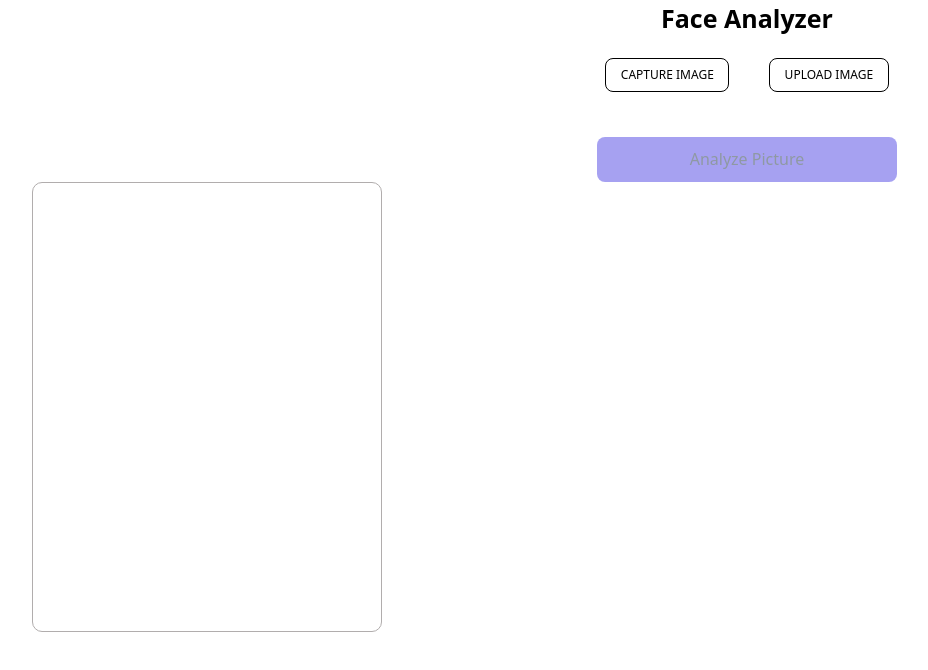
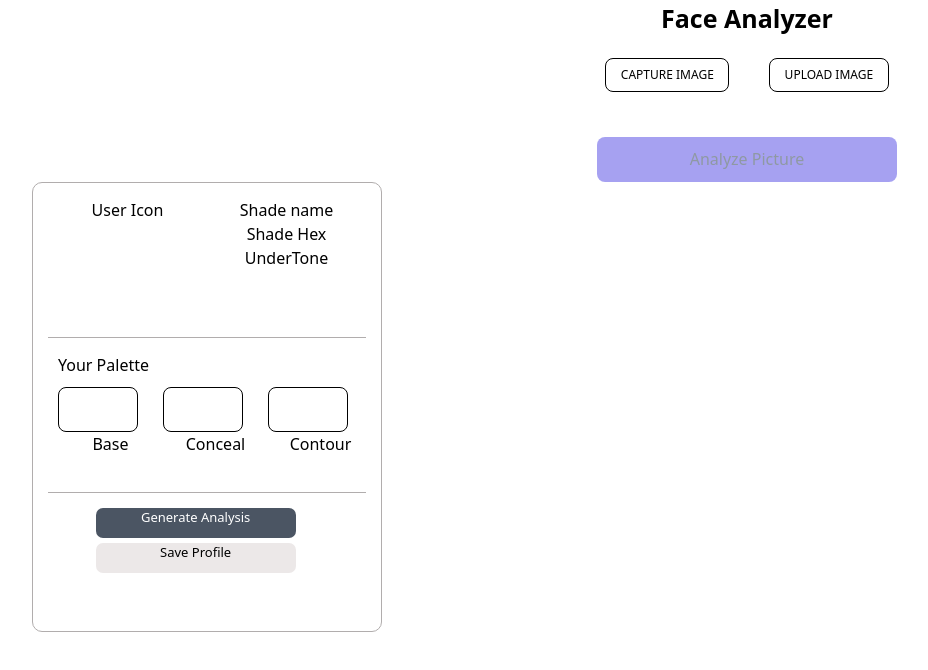
Before and after one commit to aishwindersandhu/demoaApp, a React (Vite) app in the folder my-portfolio/: page / in a window 1280 px wide. Shown: the top 670 px of the page, without its empty margins (3-931 px from the left). Built offline with nearby package versions, Linux system fonts and the light colour scheme.

Commit message:
Skeleton for Left panel ready

```diff
--- a/my-portfolio/src/components/skinDetectionPanel.tsx
+++ b/my-portfolio/src/components/skinDetectionPanel.tsx
@@ -2,17 +2,43 @@ import React from "react";
 import { useState } from "react";
 import '../styles/skinDetection.css'
 
-export const SkinDetection = () =>{
+export const SkinDetection = () => {
   return (
     //Use reusable cards for better structure.
     <div>
       <div className="left-panel-card">
         {/* user section */}
+        <div className="user-section">
+          <div style={{ width: '50%' }}>User Icon </div>
+          <div style={{ width: '50%' }}>
+            <div>Shade name</div>
+            <div>Shade Hex </div>
+            <div>UnderTone </div>
+          </div>
+          <div></div>
+        </div>
           {/* Palette section */}
+        <div className="palette-section">
+          <div style={{ textAlign: 'left', marginLeft: '10px' }}> Your Palette</div>
+          <div style={{ display: 'flex', marginLeft: '10px' }}>
+            <div> <div className="palette-color-pan"></div><div>Base</div></div>
+            <div> <div className="palette-color-pan"></div> <div>Conceal</div></div>
+            <div>
+              <div className="palette-color-pan"></div>
+              <div>Contour</div>
+            </div>
+            </div>
+        </div>
         {/* CTA buttons */}
+        <div>
+            <div className="cta-button-blue">Generate Analysis</div>
+            <div className="cta-button-gray">Save Profile</div>
+        </div>
       </div>
       {/* Warm Tone suggestions */}
       {/* cool tone suggestions */}
+
+      {/* TO-DO: Get independent components, lift state in redux, make the components dynamic */}
     </div>
   )
 }
--- a/my-portfolio/src/styles/skinDetection.css
+++ b/my-portfolio/src/styles/skinDetection.css
@@ -5,3 +5,45 @@
     border-radius: 10px;
     margin-left: 35px;
 }
+.user-section{
+    color: black;
+    display: flex;
+    height: 140px;
+    border-bottom: 0.15px solid #B1ADAD;
+    margin: 15px;
+}
+.palette-section{
+   color: black;
+    height: 140px;
+    border-bottom: 0.15px solid #B1ADAD;
+    margin: 15px;
+}
+.palette-color-pan{
+  height:45px;
+  width:80px;
+  border:0.15px solid black;
+  border-radius:8px;
+  margin-right: 25px;
+  margin-top: 10px;
+}
+.cta-button-blue{
+  background-color: #4B5563;
+  color: #fff;
+  height: 30px;
+  width: 200px;
+  border-radius: 7px;
+ margin-top: 15px;
+  margin-left: 18%;
+  text-align: center;
+  font-size: 13px;
+}
+.cta-button-gray{
+  background-color: #ECE8E8;
+  color: black;
+  height: 30px;
+  width: 200px;
+  margin-top:5px;
+  border-radius: 7px;
+  margin-left: 18%;
+  font-size: 13px;
+}
```
Lines whose indentation alone changed are shown as unchanged.
